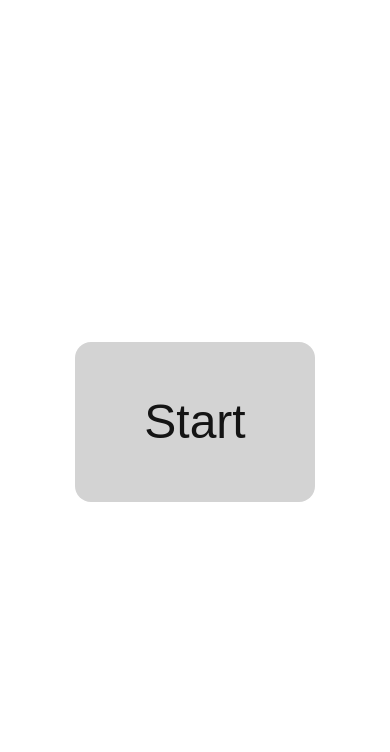
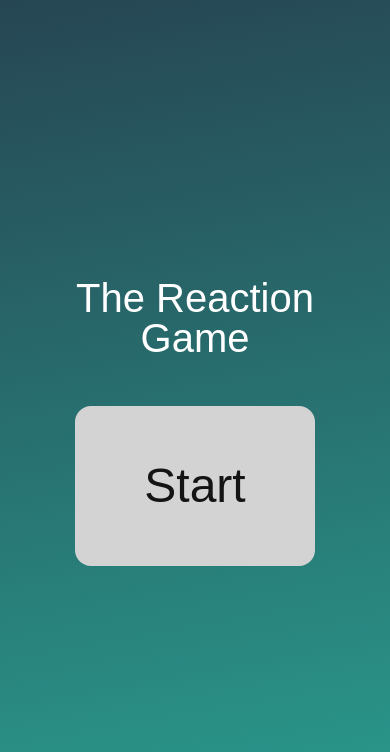
Before and after one commit to raulvillajr95/the-reaction-game, a plain HTML site: page index.html in a window 390 px wide. Drawn offline with Linux system fonts and the light colour scheme.

Commit message:
Make game mobile accesible and add some styling

```diff
--- a/index.html
+++ b/index.html
@@ -9,6 +9,7 @@
   <title>The Reaction Game</title>
 </head>
 <body>
+  <h1 class="title">The Reaction<br>Game</h1>
   <div class="main-button">
     <h1></h1>
   </div>
--- a/styles.css
+++ b/styles.css
@@ -49,6 +49,10 @@ body {
   justify-content: center;
   align-items: center;
   height: 100vh;
+  font-family: Arial, Helvetica, sans-serif;
+  flex-direction: column;
+  background: linear-gradient(170deg, #264653, #2a9d8f);
+  color: white;
 }
 
 div.main-button {
@@ -60,10 +64,14 @@ div.main-button {
   align-items: center;
   border-radius: 1rem;
 }
-
 div.main-button h1 {
   font-size: 3rem;
-  font-family: Arial, Helvetica, sans-serif;
   text-align: center;
   color: #141414;
 }
+
+.title {
+  font-size: 2.5rem;
+  text-align: center;
+  margin-bottom: 3rem;
+}
```
